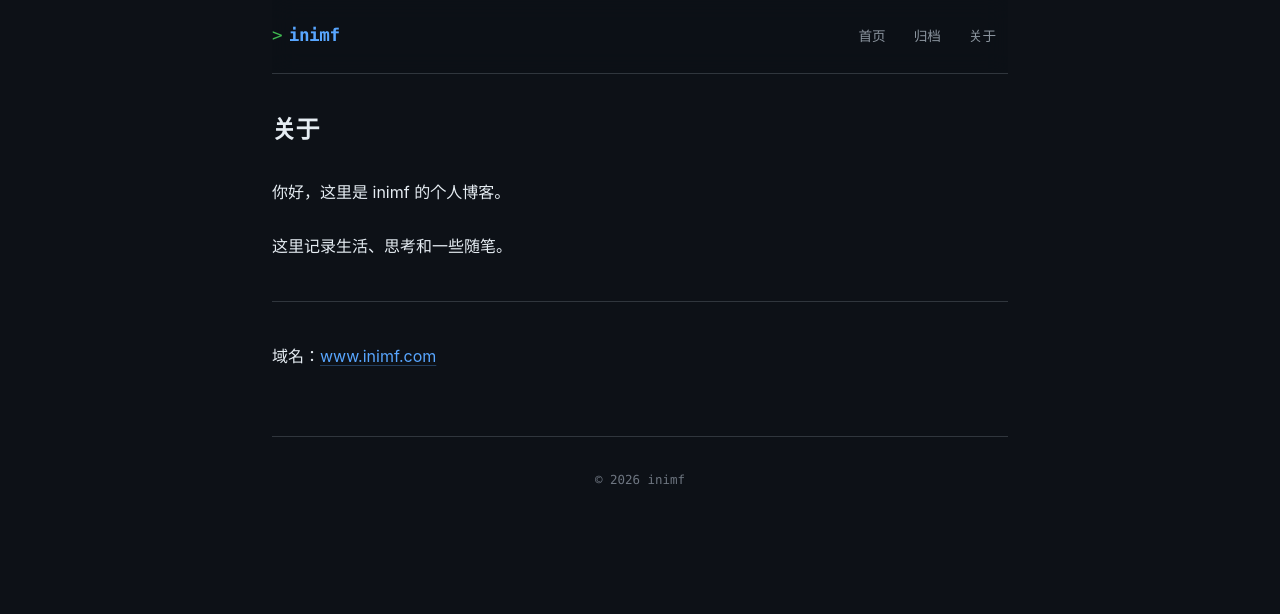
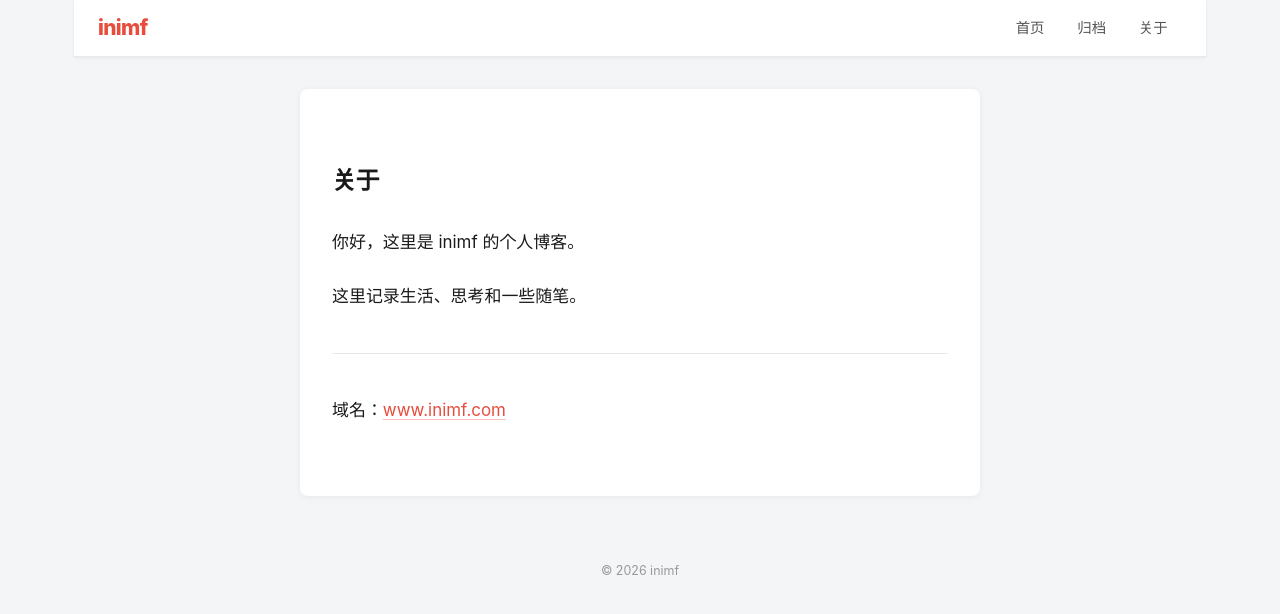
Before and after one commit to web1286/inimf-blog, a Next.js app: page /about in a window 1280 px wide. Shown: the top 614 px of the page. Built offline with nearby package versions, Linux system fonts and the light colour scheme.

Commit message:
style: 36氪/虎嗅资讯风格，浅色主题

```diff
--- a/styles/globals.css
+++ b/styles/globals.css
@@ -1,4 +1,4 @@
-/* 全局样式 - 科技讯息风格 */
+/* 全局样式 - 36氪/虎嗅资讯媒体风格 */
 
 *, *::before, *::after {
   box-sizing: border-box;
@@ -7,28 +7,30 @@
 }
 
 :root {
-  --font-serif: 'Georgia', 'Noto Serif SC', serif;
   --font-sans: -apple-system, BlinkMacSystemFont, 'PingFang SC', 'Hiragino Sans GB',
-    'Microsoft YaHei', 'Segoe UI', sans-serif;
-  --font-mono: 'JetBrains Mono', 'Fira Code', 'SF Mono', 'Consolas', monospace;
+    'Microsoft YaHei', 'Noto Sans SC', 'Segoe UI', sans-serif;
+  --font-serif: 'Georgia', 'Noto Serif SC', 'Source Han Serif SC', serif;
+  --font-mono: 'JetBrains Mono', 'SF Mono', 'Consolas', monospace;
 
-  /* 深色科技配色 */
-  --color-bg: #0d1117;
-  --color-surface: #161b22;
-  --color-surface-2: #21262d;
-  --color-text: #e6edf3;
-  --color-text-muted: #8b949e;
-  --color-text-light: #6e7681;
-  --color-border: #30363d;
-  --color-accent: #58a6ff;
-  --color-accent-hover: #79c0ff;
-  --color-accent-green: #3fb950;
-  --color-accent-orange: #d29922;
-  --color-tag-bg: #21262d;
-  --color-tag-text: #58a6ff;
+  /* 浅色资讯配色 */
+  --color-bg: #f4f5f6;
+  --color-surface: #ffffff;
+  --color-surface-hover: #fafafa;
+  --color-text: #1a1a1a;
+  --color-text-secondary: #555555;
+  --color-text-muted: #999999;
+  --color-border: #e8e8e8;
+  --color-border-light: #f0f0f0;
+  --color-accent: #e74c3c;        /* 36氪红 */
+  --color-accent-hover: #c0392b;
+  --color-tag-bg: #fff0ee;
+  --color-tag-text: #e74c3c;
+  --color-header-bg: #ffffff;
+  --color-link: #e74c3c;
 
-  --max-width: 800px;
-  --spacing-page: 2rem;
+  --max-width-site: 1180px;
+  --max-width-article: 680px;
+  --spacing-page: 1.5rem;
 }
 
 html {
@@ -50,50 +52,34 @@ a {
   text-decoration: none;
 }
 
-/* ==================== 布局 ==================== */
-
-.page-wrapper {
-  max-width: var(--max-width);
-  margin: 0 auto;
-  padding: 0 var(--spacing-page);
-}
-
 /* ==================== 顶部导航 ==================== */
 
 .site-header {
-  padding: 1.25rem 0;
+  background: var(--color-header-bg);
   border-bottom: 1px solid var(--color-border);
-  margin-bottom: 2.5rem;
   position: sticky;
   top: 0;
-  background: rgba(13, 17, 23, 0.92);
-  backdrop-filter: blur(12px);
-  -webkit-backdrop-filter: blur(12px);
   z-index: 100;
+  box-shadow: 0 1px 4px rgba(0,0,0,0.06);
 }
 
 .header-inner {
+  max-width: var(--max-width-site);
+  margin: 0 auto;
+  padding: 0 var(--spacing-page);
+  height: 56px;
   display: flex;
   align-items: center;
   justify-content: space-between;
-  gap: 1rem;
+  gap: 1.5rem;
 }
 
 .site-title {
-  font-family: var(--font-mono);
-  font-size: 1.1rem;
-  font-weight: 700;
+  font-size: 1.3rem;
+  font-weight: 800;
   color: var(--color-accent);
-  letter-spacing: -0.02em;
-  display: flex;
-  align-items: center;
-  gap: 0.4rem;
-}
-
-.site-title::before {
-  content: '>';
-  color: var(--color-accent-green);
-  font-weight: 400;
+  letter-spacing: -0.03em;
+  white-space: nowrap;
 }
 
 .site-title:hover {
@@ -107,75 +93,109 @@ a {
 }
 
 .site-nav a {
-  font-size: 0.85rem;
-  color: var(--color-text-muted);
+  font-size: 0.9rem;
+  color: var(--color-text-secondary);
+  padding: 0.35rem 0.9rem;
+  border-radius: 4px;
   transition: color 0.15s, background 0.15s;
-  padding: 0.3rem 0.75rem;
-  border-radius: 6px;
-  font-family: var(--font-mono);
+  font-weight: 500;
 }
 
 .site-nav a:hover {
   color: var(--color-text);
-  background: var(--color-surface-2);
+  background: #f4f5f6;
 }
 
-/* ==================== 文章列表 ==================== */
+/* ==================== 布局容器 ==================== */
+
+.page-wrapper {
+  max-width: var(--max-width-site);
+  margin: 0 auto;
+  padding: 0 var(--spacing-page);
+}
+
+/* ==================== 首页文章列表（资讯流） ==================== */
+
+.post-list-wrap {
+  padding: 1.5rem 0 3rem;
+}
 
 .post-list {
   list-style: none;
+  display: flex;
+  flex-direction: column;
+  gap: 0;
 }
 
 .post-item {
-  padding: 1.5rem;
-  margin-bottom: 1rem;
-  border: 1px solid var(--color-border);
+  background: var(--color-surface);
+  border-bottom: 1px solid var(--color-border-light);
+  transition: background 0.12s;
+  cursor: pointer;
+}
+
+.post-item:first-child {
+  border-radius: 8px 8px 0 0;
+  border-top: none;
+}
+
+.post-item:last-child {
+  border-radius: 0 0 8px 8px;
+  border-bottom: none;
+}
+
+.post-item:only-child {
   border-radius: 8px;
-  background: var(--color-surface);
-  transition: border-color 0.15s, transform 0.15s;
 }
 
 .post-item:hover {
-  border-color: var(--color-accent);
-  transform: translateY(-1px);
+  background: var(--color-surface-hover);
 }
 
-.post-meta {
+.post-item-inner {
+  display: flex;
+  align-items: flex-start;
+  gap: 1.25rem;
+  padding: 1.4rem 1.5rem;
+}
+
+.post-item-content {
+  flex: 1;
+  min-width: 0;
+}
+
+.post-item-meta {
   display: flex;
   align-items: center;
-  gap: 0.75rem;
-  margin-bottom: 0.6rem;
+  gap: 0.6rem;
+  margin-bottom: 0.5rem;
+}
+
+.post-category {
+  font-size: 0.75rem;
+  font-weight: 600;
+  color: var(--color-accent);
+  text-transform: uppercase;
+  letter-spacing: 0.04em;
 }
 
 .post-date {
   font-size: 0.78rem;
-  color: var(--color-text-light);
-  font-family: var(--font-mono);
-  font-variant-numeric: tabular-nums;
+  color: var(--color-text-muted);
 }
 
-.post-tags {
-  display: flex;
-  gap: 0.4rem;
-  flex-wrap: wrap;
-}
-
-.post-tag {
-  font-size: 0.72rem;
-  padding: 0.1rem 0.55rem;
-  background: rgba(88, 166, 255, 0.1);
-  color: var(--color-tag-text);
-  border-radius: 20px;
-  border: 1px solid rgba(88, 166, 255, 0.2);
-  font-family: var(--font-mono);
+.post-item-meta-sep {
+  color: var(--color-border);
+  font-size: 0.75rem;
 }
 
 .post-title {
   font-size: 1.1rem;
-  font-weight: 600;
+  font-weight: 700;
   line-height: 1.45;
-  margin-bottom: 0.5rem;
+  margin-bottom: 0.45rem;
   letter-spacing: -0.01em;
+  color: var(--color-text);
 }
 
 .post-title a {
@@ -188,27 +208,62 @@ a {
 }
 
 .post-summary {
-  font-size: 0.88rem;
-  color: var(--color-text-muted);
-  line-height: 1.65;
+  font-size: 0.9rem;
+  color: var(--color-text-secondary);
+  line-height: 1.6;
   display: -webkit-box;
   -webkit-line-clamp: 2;
   -webkit-box-orient: vertical;
   overflow: hidden;
 }
 
-/* ==================== 文章详情页 ==================== */
+.post-tags {
+  display: flex;
+  gap: 0.4rem;
+  flex-wrap: wrap;
+  margin-top: 0.65rem;
+}
+
+.post-tag {
+  font-size: 0.72rem;
+  padding: 0.15rem 0.55rem;
+  background: var(--color-tag-bg);
+  color: var(--color-tag-text);
+  border-radius: 3px;
+  font-weight: 500;
+}
+
+/* 封面图 */
+.post-cover {
+  width: 120px;
+  height: 80px;
+  object-fit: cover;
+  border-radius: 6px;
+  flex-shrink: 0;
+  background: var(--color-bg);
+}
+
+/* ==================== 文章详情页（公众号风格） ==================== */
+
+.article-page {
+  background: var(--color-surface);
+  max-width: var(--max-width-article);
+  margin: 2rem auto;
+  padding: 2.5rem 2rem 3rem;
+  border-radius: 8px;
+  box-shadow: 0 1px 6px rgba(0,0,0,0.06);
+}
 
 .article-header {
-  margin-bottom: 2.5rem;
-  padding-bottom: 1.5rem;
-  border-bottom: 1px solid var(--color-border);
+  margin-bottom: 2rem;
+  padding-bottom: 1.25rem;
+  border-bottom: 1px solid var(--color-border-light);
 }
 
 .article-title {
   font-size: 1.75rem;
-  font-weight: 700;
-  line-height: 1.3;
+  font-weight: 800;
+  line-height: 1.35;
   letter-spacing: -0.02em;
   margin-bottom: 1rem;
   color: var(--color-text);
@@ -217,126 +272,130 @@ a {
 .article-meta {
   display: flex;
   align-items: center;
-  gap: 1rem;
+  gap: 0.75rem;
   flex-wrap: wrap;
 }
 
 .article-date {
   font-size: 0.82rem;
-  color: var(--color-text-light);
-  font-family: var(--font-mono);
+  color: var(--color-text-muted);
 }
 
-/* ==================== Markdown 内容样式 ==================== */
+/* ==================== 正文 Markdown 样式（公众号风格） ==================== */
 
 .article-content {
-  font-size: 1rem;
-  line-height: 1.85;
+  font-size: 1.06rem;
+  line-height: 1.9;
   color: var(--color-text);
+  font-family: var(--font-sans);
 }
 
 .article-content h1,
 .article-content h2,
 .article-content h3,
 .article-content h4 {
-  font-weight: 600;
-  line-height: 1.35;
+  font-weight: 700;
+  line-height: 1.4;
   letter-spacing: -0.015em;
-  margin-top: 2.5rem;
-  margin-bottom: 1rem;
+  margin-top: 2.2rem;
+  margin-bottom: 0.85rem;
   color: var(--color-text);
 }
 
-.article-content h1 { font-size: 1.6rem; }
+.article-content h1 { font-size: 1.55rem; }
 .article-content h2 {
   font-size: 1.25rem;
-  border-bottom: 1px solid var(--color-border);
-  padding-bottom: 0.4rem;
-  color: var(--color-accent);
+  padding-left: 0.65rem;
+  border-left: 3px solid var(--color-accent);
 }
-.article-content h3 { font-size: 1.05rem; color: var(--color-accent-green); }
+.article-content h3 {
+  font-size: 1.05rem;
+  color: #333;
+}
 
 .article-content p {
-  margin-bottom: 1.5rem;
+  margin-bottom: 1.4rem;
 }
 
 .article-content a {
   color: var(--color-accent);
   text-decoration: underline;
-  text-decoration-color: rgba(88, 166, 255, 0.3);
+  text-decoration-color: rgba(231, 76, 60, 0.35);
   text-underline-offset: 3px;
   transition: text-decoration-color 0.15s;
 }
 
 .article-content a:hover {
-  color: var(--color-accent-hover);
   text-decoration-color: var(--color-accent);
 }
 
 .article-content strong {
-  font-weight: 600;
+  font-weight: 700;
   color: var(--color-text);
 }
 
 .article-content em {
   font-style: italic;
-  color: var(--color-text-muted);
 }
 
 .article-content blockquote {
-  border-left: 3px solid var(--color-accent);
-  padding: 0.75rem 1.25rem;
+  border-left: 4px solid var(--color-accent);
+  padding: 0.85rem 1.25rem;
   margin: 1.5rem 0;
-  background: var(--color-surface);
+  background: #fff8f7;
   border-radius: 0 6px 6px 0;
-  color: var(--color-text-muted);
-  font-style: italic;
+  color: var(--color-text-secondary);
+  font-style: normal;
+}
+
+.article-content blockquote p {
+  margin-bottom: 0;
 }
 
 .article-content code {
   font-family: var(--font-mono);
-  font-size: 0.85em;
-  background: var(--color-surface-2);
+  font-size: 0.86em;
+  background: #f4f5f6;
   padding: 0.15em 0.45em;
   border-radius: 4px;
-  color: var(--color-accent-orange);
+  color: #c7254e;
   border: 1px solid var(--color-border);
 }
 
 .article-content pre {
-  background: var(--color-surface);
-  border: 1px solid var(--color-border);
+  background: #1e1e1e;
   border-radius: 8px;
-  padding: 1.25rem;
+  padding: 1.25rem 1.5rem;
   overflow-x: auto;
   margin: 1.5rem 0;
 }
 
 .article-content pre code {
   background: none;
-  color: #e6edf3;
+  color: #d4d4d4;
   font-size: 0.875rem;
   padding: 0;
   border: none;
+  border-radius: 0;
 }
 
 .article-content ul,
 .article-content ol {
-  padding-left: 1.5rem;
-  margin-bottom: 1.5rem;
+  padding-left: 1.75rem;
+  margin-bottom: 1.4rem;
 }
 
 .article-content li {
-  margin-bottom: 0.4rem;
+  margin-bottom: 0.45rem;
   color: var(--color-text);
 }
 
 .article-content img {
   max-width: 100%;
   height: auto;
-  border-radius: 8px;
+  border-radius: 6px;
   margin: 1.5rem 0;
-  border: 1px solid var(--color-border);
+  display: block;
 }
 
 .article-content hr {
@@ -349,7 +408,7 @@ a {
   width: 100%;
   border-collapse: collapse;
   margin: 1.5rem 0;
-  font-size: 0.9rem;
+  font-size: 0.92rem;
 }
 
 .article-content th,
@@ -360,13 +419,10 @@ a {
 }
 
 .article-content th {
-  background: var(--color-surface-2);
+  background: #f8f8f8;
   font-weight: 600;
-  color: var(--color-accent);
-  font-family: var(--font-mono);
-  font-size: 0.82rem;
-  text-transform: uppercase;
-  letter-spacing: 0.05em;
+  color: var(--color-text);
+  font-size: 0.85rem;
 }
 
 /* ==================== 文章导航 ==================== */
@@ -375,9 +431,9 @@ a {
   display: flex;
   justify-content: space-between;
   gap: 1rem;
-  margin-top: 3rem;
-  padding-top: 2rem;
-  border-top: 1px solid var(--color-border);
+  margin-top: 2.5rem;
+  padding-top: 1.75rem;
+  border-top: 1px solid var(--color-border-light);
 }
 
 .nav-prev, .nav-next {
@@ -391,17 +447,18 @@ a {
 .nav-label {
   display: block;
   font-size: 0.72rem;
-  color: var(--color-text-light);
+  color: var(--color-text-muted);
   margin-bottom: 0.25rem;
   text-transform: uppercase;
-  letter-spacing: 0.08em;
-  font-family: var(--font-mono);
+  letter-spacing: 0.06em;
 }
 
 .nav-title {
   font-size: 0.9rem;
-  color: var(--color-text-muted);
+  color: var(--color-text-secondary);
   transition: color 0.15s;
+  line-height: 1.4;
+  display: block;
 }
 
 .nav-title:hover {
@@ -410,17 +467,27 @@ a {
 
 /* ==================== 归档页 ==================== */
 
+.archive-page {
+  background: var(--color-surface);
+  max-width: 740px;
+  margin: 2rem auto;
+  padding: 2rem 2rem 3rem;
+  border-radius: 8px;
+  box-shadow: 0 1px 6px rgba(0,0,0,0.06);
+}
+
 .archive-year {
-  margin-bottom: 2rem;
+  margin-bottom: 1.75rem;
 }
 
 .archive-year-title {
-  font-size: 0.85rem;
+  font-size: 1rem;
   font-weight: 700;
-  color: var(--color-accent);
-  margin-bottom: 0.75rem;
-  font-family: var(--font-mono);
-  letter-spacing: 0.05em;
+  color: var(--color-text);
+  margin-bottom: 0.6rem;
+  padding-bottom: 0.5rem;
+  border-bottom: 2px solid var(--color-accent);
+  display: inline-block;
 }
 
 .archive-list {
@@ -431,22 +498,23 @@ a {
   display: flex;
   align-items: baseline;
   gap: 1rem;
-  padding: 0.4rem 0;
-  border-bottom: 1px solid rgba(48, 54, 61, 0.5);
+  padding: 0.6rem 0;
+  border-bottom: 1px solid var(--color-border-light);
 }
 
 .archive-date {
   font-size: 0.78rem;
-  color: var(--color-text-light);
+  color: var(--color-text-muted);
   min-width: 5.5rem;
   font-variant-numeric: tabular-nums;
-  font-family: var(--font-mono);
+  white-space: nowrap;
 }
 
 .archive-title {
   font-size: 0.95rem;
-  color: var(--color-text-muted);
+  color: var(--color-text-secondary);
   transition: color 0.15s;
+  line-height: 1.45;
 }
 
 .archive-title:hover {
@@ -455,10 +523,19 @@ a {
 
 /* ==================== 关于页 ==================== */
 
+.about-page {
+  background: var(--color-surface);
+  max-width: var(--max-width-article);
+  margin: 2rem auto;
+  padding: 2.5rem 2rem 3rem;
+  border-radius: 8px;
+  box-shadow: 0 1px 6px rgba(0,0,0,0.06);
+}
+
 .about-page h1 {
   font-size: 1.5rem;
-  font-weight: 700;
-  margin-bottom: 2rem;
+  font-weight: 800;
+  margin-bottom: 1.75rem;
   letter-spacing: -0.02em;
 }
 
@@ -466,33 +543,43 @@ a {
 
 .site-footer {
   padding: 2rem 0;
-  margin-top: 4rem;
-  border-top: 1px solid var(--color-border);
   text-align: center;
 }
 
 .site-footer p {
   font-size: 0.78rem;
-  color: var(--color-text-light);
-  font-family: var(--font-mono);
+  color: var(--color-text-muted);
 }
 
 /* ==================== 空状态 ==================== */
 
 .empty-state {
   text-align: center;
-  padding: 4rem 0;
+  padding: 5rem 0;
   color: var(--color-text-muted);
+  background: var(--color-surface);
+  border-radius: 8px;
 }
 
 /* ==================== 响应式 ==================== */
 
 @media (max-width: 640px) {
   html { font-size: 15px; }
-  :root { --spacing-page: 1.25rem; }
-  .site-header { margin-bottom: 1.5rem; }
+  :root { --spacing-page: 1rem; }
+
+  .header-inner { height: 50px; }
+  .site-title { font-size: 1.1rem; }
+  .site-nav a { padding: 0.3rem 0.6rem; font-size: 0.85rem; }
+
+  .post-item-inner { padding: 1.1rem 1rem; gap: 0.9rem; }
+  .post-cover { width: 90px; height: 62px; }
+  .post-title { font-size: 1rem; }
+
+  .article-page { margin: 0.75rem auto; padding: 1.5rem 1.1rem 2rem; border-radius: 6px; }
   .article-title { font-size: 1.4rem; }
   .post-navigation { flex-direction: column; }
   .nav-next { text-align: left; }
-  .post-item { padding: 1.25rem; }
+
+  .archive-page { margin: 0.75rem auto; padding: 1.5rem 1rem 2rem; }
+  .about-page { margin: 0.75rem auto; padding: 1.5rem 1rem 2rem; }
 }
```
